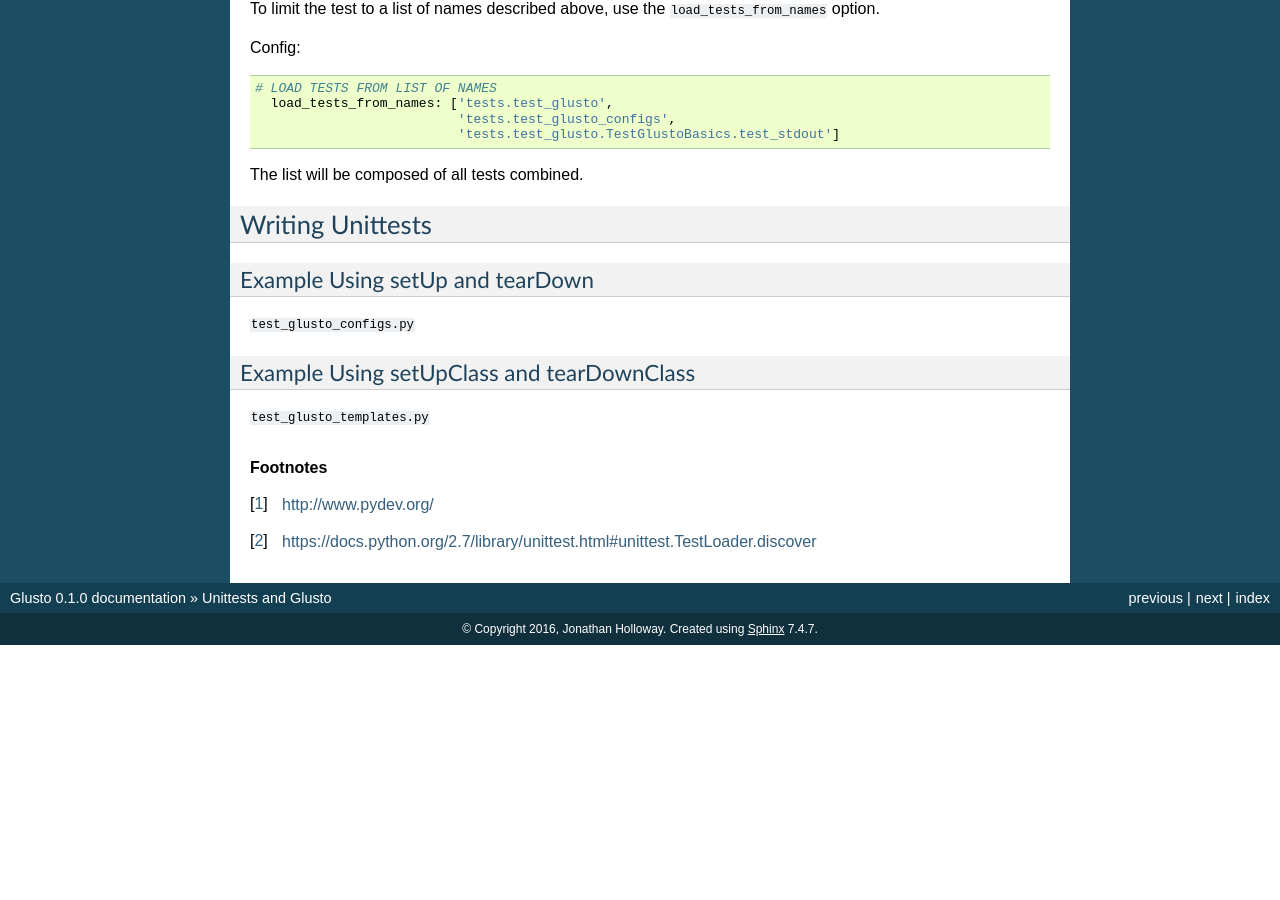
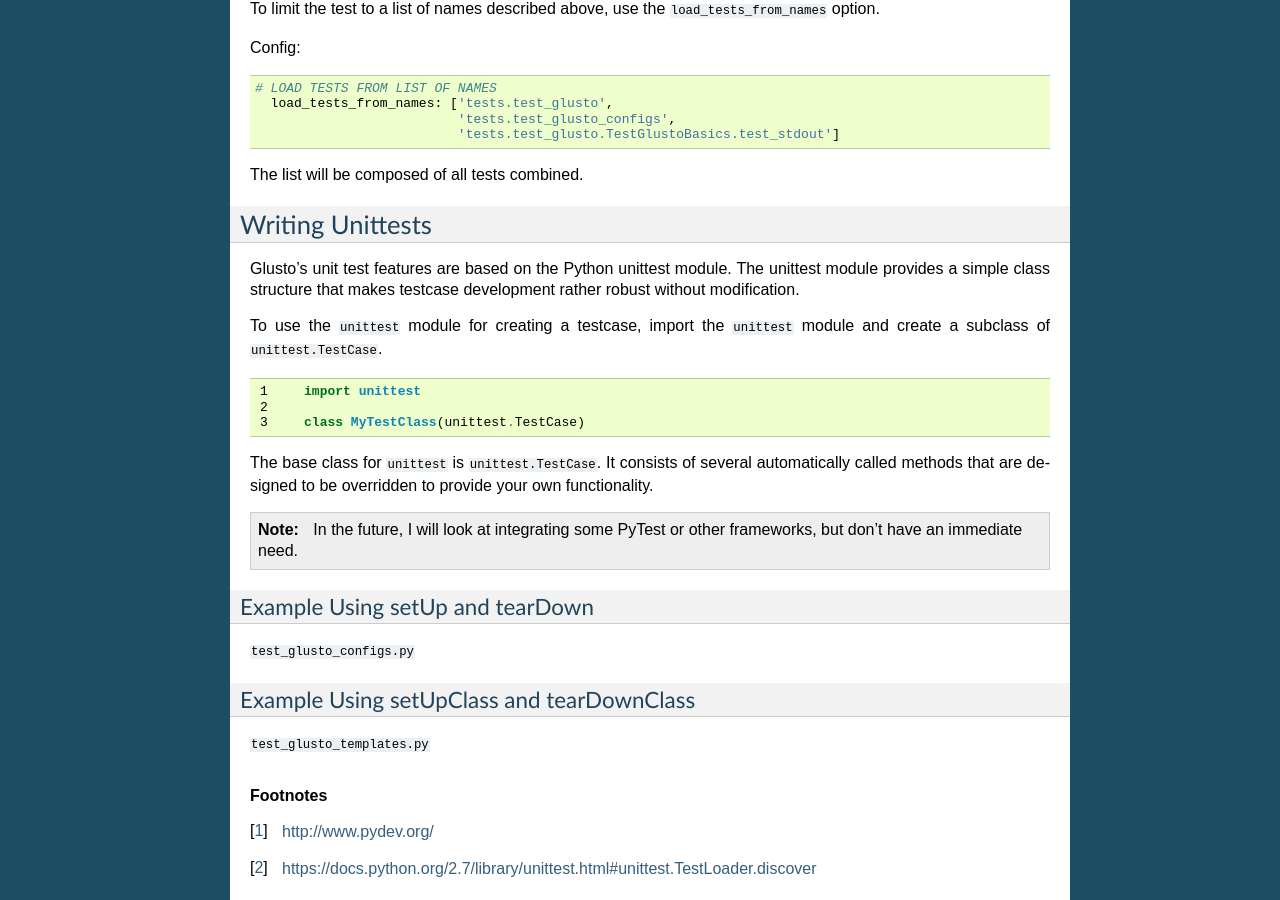
Before and after one commit to loadtheaccumulator/glusto, a Sphinx documentation site: the page built from docs/userguide/unittest.rst, in a window 1280 px wide and 900 px high, scrolled down 4100 px. Built offline with Sphinx 7.4.7, drawn with Linux system fonts in a browser that asks for light colours; pages that are not in the unit, such as notebooks, are missing from menus; before the commit the page ends 4745 px from its top, so only the background shows below that.

Commit message:
minor edits and writing unittests WIP
Signed-off-by: Jonathan Holloway <loadtheaccumulator@gmail.com>

```diff
--- a/docs/intro.rst
+++ b/docs/intro.rst
@@ -13,7 +13,7 @@ Feel free to give it a go, and please let me know how it works out.
 Glusto inherits from multiple classes providing configuration,
 remote connection, ANSI color output, logging, and unittest functionality,
 presenting them in a single global Class object.
-Glusto also acts a global class for maintaining state and configuration data
+Glusto also acts as a global class for maintaining state and configuration data
 across multiple modules and classes.
 
 Adding Glusto utilities to a Python module is as simple as an import.
--- a/docs/userguide/unittest.rst
+++ b/docs/userguide/unittest.rst
@@ -268,6 +268,29 @@ The list will be composed of all tests combined.
 Writing Unittests
 =================
 
+Glusto's unit test features are based on the Python unittest module.
+The unittest module provides a simple class structure that makes testcase
+development rather robust without modification.
+
+To use the ``unittest`` module for creating a testcase, import the ``unittest`` module
+and create a subclass of ``unittest.TestCase``.
+
+.. code-block:: python
+    :linenos:
+
+	import unittest
+
+	class MyTestClass(unittest.TestCase)
+
+The base class for ``unittest`` is ``unittest.TestCase``. It consists of several
+automatically called methods that are designed to be overridden to provide your own functionality.
+
+.. Note::
+
+	In the future, I will look at integrating some PyTest or other frameworks,
+	but don't have an immediate need.
+
+
 Example Using setUp and tearDown
 ~~~~~~~~~~~~~~~~~~~~~~~~~~~~~~~~
 
```
